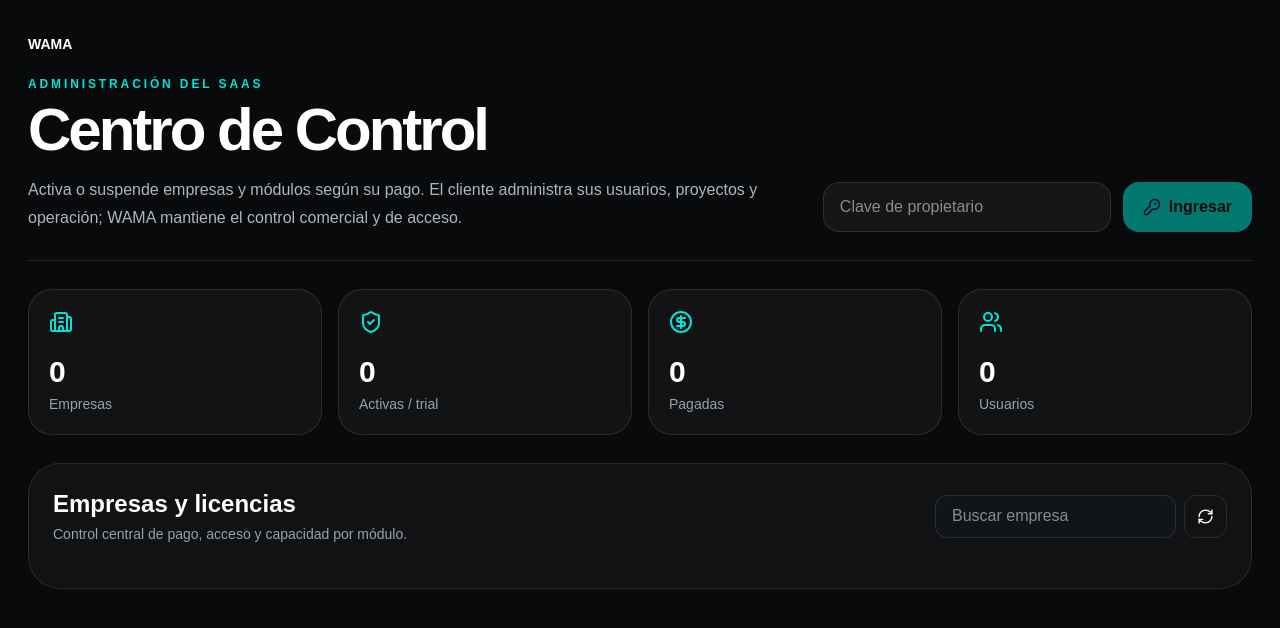
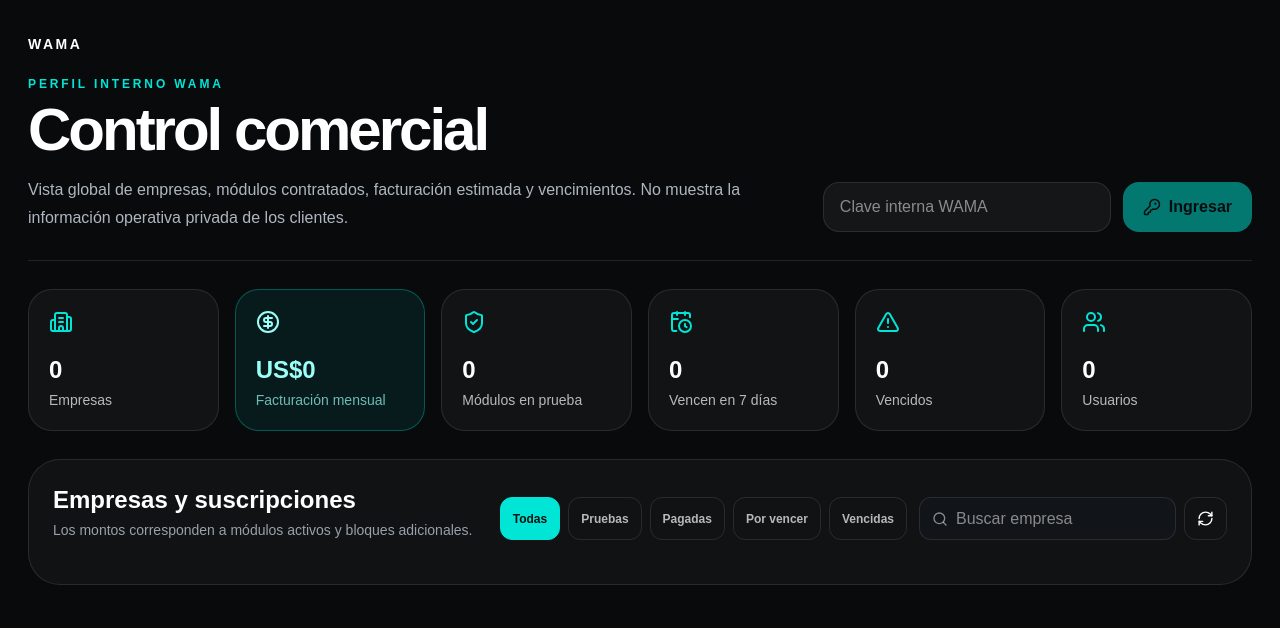
Before and after one commit to gabrielsc19-app/wama-app, a Next.js app: page /admin/control in a window 1280 px wide. Shown: the top 628 px of the page. Built offline with nearby package versions, Linux system fonts and the light colour scheme.

Commit message:
Crear perfil interno de control comercial

```diff
--- a/app/admin/control/page.tsx
+++ b/app/admin/control/page.tsx
@@ -1,23 +1,53 @@
 "use client";
 
+import Link from "next/link";
 import { useCallback, useEffect, useMemo, useState } from "react";
-import Link from "next/link";
-import { Building2, CircleDollarSign, KeyRound, RefreshCw, ShieldCheck, Users } from "lucide-react";
+import { AlertTriangle, Building2, CalendarClock, CheckCircle2, CircleDollarSign, KeyRound, RefreshCw, Search, ShieldCheck, Users } from "lucide-react";
 
-type License = { id: string; status: string; includedSeats: number; extraSeatBlocks: number; extraBlockSize: number; capacity: number; renewsAt: string | null; moduleKey?: string; moduleName?: string };
-type Tenant = { id: string; name: string; code?: string | null; status: string; billing_status: string; billing_period: string; trial_ends_at?: string | null; paid_until?: string | null; suspended_at?: string | null; suspension_reason?: string | null; created_at: string; userCount: number; licenses: License[] };
+type License = {
+  id: string; status: string; includedSeats: number; extraSeatBlocks: number; extraBlockSize: number;
+  capacity: number; unitPriceUsd: number; extraBlockPriceUsd: number; monthlyTotalUsd: number;
+  startsAt: string | null; renewsAt: string | null; moduleKey?: string; moduleName?: string;
+};
+
+type Tenant = {
+  id: string; name: string; code?: string | null; status: string; billing_status: string;
+  billing_period: string; trial_ends_at?: string | null; paid_until?: string | null;
+  suspended_at?: string | null; suspension_reason?: string | null; created_at: string;
+  userCount: number; licenses: License[];
+};
+
+type Filter = "all" | "trial" | "paid" | "expiring" | "expired";
 
 const badge: Record<string, string> = {
   trial: "border-cyan-300/30 bg-cyan-300/10 text-cyan-100",
   active: "border-emerald-300/30 bg-emerald-300/10 text-emerald-100",
   paid: "border-emerald-300/30 bg-emerald-300/10 text-emerald-100",
-  past_due: "border-amber-300/30 bg-amber-300/10 text-amber-100",
+  pending: "border-amber-300/30 bg-amber-300/10 text-amber-100",
+  past_due: "border-red-300/30 bg-red-300/10 text-red-100",
   suspended: "border-red-300/30 bg-red-300/10 text-red-100",
   cancelled: "border-white/15 bg-white/5 text-white/60",
 };
 
-function dateInputValue(days = 30) {
-  const date = new Date(); date.setDate(date.getDate() + days); return date.toISOString().slice(0, 10);
+const usd = new Intl.NumberFormat("es-CL", { style: "currency", currency: "USD", maximumFractionDigits: 0 });
+const date = new Intl.DateTimeFormat("es-CL", { day: "2-digit", month: "short", year: "numeric" });
+
+function daysUntil(value?: string | null) {
+  if (!value) return null;
+  return Math.ceil((new Date(value).getTime() - Date.now()) / 86_400_000);
+}
+
+function tenantExpiry(tenant: Tenant) {
+  const dates = tenant.licenses.map((license) => license.renewsAt).filter(Boolean) as string[];
+  if (!dates.length && tenant.trial_ends_at) dates.push(tenant.trial_ends_at);
+  if (!dates.length && tenant.paid_until) dates.push(tenant.paid_until);
+  return dates.sort((a, b) => new Date(a).getTime() - new Date(b).getTime())[0] || null;
+}
+
+function monthlyRevenue(tenant: Tenant) {
+  return tenant.licenses
+    .filter((license) => license.status === "active")
+    .reduce((sum, license) => sum + license.monthlyTotalUsd, 0);
 }
 
 export default function WamaControlCenter() {
@@ -26,7 +56,8 @@ export default function WamaControlCenter() {
   const [loading, setLoading] = useState(false);
   const [error, setError] = useState("");
   const [query, setQuery] = useState("");
-  const [paidUntil, setPaidUntil] = useState(dateInputValue());
+  const [filter, setFilter] = useState<Filter>("all");
+  const [paymentDates, setPaymentDates] = useState<Record<string, string>>({});
 
   useEffect(() => { setSecret(sessionStorage.getItem("wamaOwnerSecret") || ""); }, []);
 
@@ -37,7 +68,8 @@ export default function WamaControlCenter() {
       const response = await fetch("/api/platform/tenants", { headers: { "x-wama-owner-secret": value }, cache: "no-store" });
       const data = await response.json();
       if (!response.ok) throw new Error(data.error || "No se pudieron cargar las empresas.");
-      setTenants(data.tenants || []); sessionStorage.setItem("wamaOwnerSecret", value);
+      setTenants(data.tenants || []);
+      sessionStorage.setItem("wamaOwnerSecret", value);
     } catch (caught) { setError(caught instanceof Error ? caught.message : "Error inesperado."); }
     finally { setLoading(false); }
   }, [secret]);
@@ -45,50 +77,110 @@ export default function WamaControlCenter() {
   async function action(tenantId: string, body: Record<string, unknown>) {
     setLoading(true); setError("");
     try {
-      const response = await fetch("/api/platform/tenants", { method: "PATCH", headers: { "Content-Type": "application/json", "x-wama-owner-secret": secret }, body: JSON.stringify({ tenantId, ...body }) });
+      const response = await fetch("/api/platform/tenants", {
+        method: "PATCH", headers: { "Content-Type": "application/json", "x-wama-owner-secret": secret },
+        body: JSON.stringify({ tenantId, ...body }),
+      });
       const data = await response.json();
       if (!response.ok) throw new Error(data.error || "No se pudo aplicar el cambio.");
       await load();
     } catch (caught) { setError(caught instanceof Error ? caught.message : "Error inesperado."); setLoading(false); }
   }
 
-  const filtered = tenants.filter((tenant) => `${tenant.name} ${tenant.code || ""}`.toLowerCase().includes(query.toLowerCase()));
-  const stats = useMemo(() => ({
-    companies: tenants.length,
-    active: tenants.filter((tenant) => ["active", "trial"].includes(tenant.status)).length,
-    paid: tenants.filter((tenant) => tenant.billing_status === "paid").length,
-    users: tenants.reduce((sum, tenant) => sum + tenant.userCount, 0),
-  }), [tenants]);
+  const stats = useMemo(() => {
+    const licenses = tenants.flatMap((tenant) => tenant.licenses);
+    return {
+      companies: tenants.length,
+      monthly: tenants.reduce((sum, tenant) => sum + monthlyRevenue(tenant), 0),
+      trials: licenses.filter((license) => license.status === "trial").length,
+      expiring: licenses.filter((license) => { const days = daysUntil(license.renewsAt); return days !== null && days >= 0 && days <= 7; }).length,
+      expired: licenses.filter((license) => { const days = daysUntil(license.renewsAt); return days !== null && days < 0 && license.status !== "cancelled"; }).length,
+      users: tenants.reduce((sum, tenant) => sum + tenant.userCount, 0),
+    };
+  }, [tenants]);
+
+  const filtered = useMemo(() => tenants.filter((tenant) => {
+    const matchesSearch = `${tenant.name} ${tenant.code || ""}`.toLowerCase().includes(query.trim().toLowerCase());
+    const expiryDays = daysUntil(tenantExpiry(tenant));
+    const matchesFilter = filter === "all"
+      || (filter === "trial" && tenant.licenses.some((license) => license.status === "trial"))
+      || (filter === "paid" && tenant.billing_status === "paid")
+      || (filter === "expiring" && expiryDays !== null && expiryDays >= 0 && expiryDays <= 7)
+      || (filter === "expired" && expiryDays !== null && expiryDays < 0);
+    return matchesSearch && matchesFilter;
+  }), [tenants, query, filter]);
 
   return <main className="min-h-screen bg-[#080A0C] px-4 py-8 text-white sm:px-7">
     <div className="mx-auto max-w-[1500px]">
       <header className="flex flex-col gap-5 border-b border-white/10 pb-7 lg:flex-row lg:items-end lg:justify-between">
-        <div><Link href="/" className="text-sm font-black text-[#00E5D6]">WAMA</Link><p className="mt-5 text-xs font-black uppercase tracking-[.24em] text-[#00E5D6]">Administración del SaaS</p><h1 className="mt-2 text-4xl font-black tracking-[-.05em] sm:text-6xl">Centro de Control</h1><p className="mt-4 max-w-3xl leading-7 text-[#AEB6BF]">Activa o suspende empresas y módulos según su pago. El cliente administra sus usuarios, proyectos y operación; WAMA mantiene el control comercial y de acceso.</p></div>
-        <div className="flex flex-col gap-3 sm:flex-row"><input type="password" value={secret} onChange={(e) => setSecret(e.target.value)} placeholder="Clave de propietario" className="min-w-72 rounded-2xl border border-white/10 bg-white/[.05] px-4 py-3 outline-none focus:border-[#00E5D6]"/><button onClick={() => load()} disabled={loading || !secret} className="inline-flex items-center justify-center gap-2 rounded-2xl bg-[#00E5D6] px-5 py-3 font-black text-[#071011] disabled:opacity-50"><KeyRound size={18}/>{loading ? "Cargando…" : "Ingresar"}</button></div>
+        <div>
+          <Link href="/" className="text-sm font-black tracking-[.18em] text-[#00E5D6]">WAMA</Link>
+          <p className="mt-5 text-xs font-black uppercase tracking-[.24em] text-[#00E5D6]">Perfil interno WAMA</p>
+          <h1 className="mt-2 text-4xl font-black tracking-[-.05em] sm:text-6xl">Control comercial</h1>
+          <p className="mt-4 max-w-3xl leading-7 text-[#AEB6BF]">Vista global de empresas, módulos contratados, facturación estimada y vencimientos. No muestra la información operativa privada de los clientes.</p>
+        </div>
+        <div className="flex flex-col gap-3 sm:flex-row">
+          <input type="password" value={secret} onChange={(event) => setSecret(event.target.value)} onKeyDown={(event) => { if (event.key === "Enter") void load(); }} placeholder="Clave interna WAMA" className="min-w-72 rounded-2xl border border-white/10 bg-white/[.05] px-4 py-3 outline-none focus:border-[#00E5D6]"/>
+          <button onClick={() => load()} disabled={loading || !secret} className="inline-flex items-center justify-center gap-2 rounded-2xl bg-[#00E5D6] px-5 py-3 font-black text-[#071011] disabled:opacity-50"><KeyRound size={18}/>{loading ? "Cargando…" : "Ingresar"}</button>
+        </div>
       </header>
 
       {error && <p className="mt-5 rounded-2xl border border-red-300/20 bg-red-500/10 p-4 text-red-100">{error}</p>}
 
-      <section className="mt-7 grid gap-4 sm:grid-cols-2 xl:grid-cols-4">
-        <Stat icon={<Building2/>} label="Empresas" value={stats.companies}/><Stat icon={<ShieldCheck/>} label="Activas / trial" value={stats.active}/><Stat icon={<CircleDollarSign/>} label="Pagadas" value={stats.paid}/><Stat icon={<Users/>} label="Usuarios" value={stats.users}/>
+      <section className="mt-7 grid gap-4 sm:grid-cols-2 xl:grid-cols-6">
+        <Stat icon={<Building2/>} label="Empresas" value={String(stats.companies)}/>
+        <Stat icon={<CircleDollarSign/>} label="Facturación mensual" value={usd.format(stats.monthly)} highlight/>
+        <Stat icon={<ShieldCheck/>} label="Módulos en prueba" value={String(stats.trials)}/>
+        <Stat icon={<CalendarClock/>} label="Vencen en 7 días" value={String(stats.expiring)} warning={stats.expiring > 0}/>
+        <Stat icon={<AlertTriangle/>} label="Vencidos" value={String(stats.expired)} danger={stats.expired > 0}/>
+        <Stat icon={<Users/>} label="Usuarios" value={String(stats.users)}/>
       </section>
 
       <section className="mt-7 rounded-[2rem] border border-white/10 bg-white/[.035] p-4 sm:p-6">
-        <div className="flex flex-col gap-3 sm:flex-row sm:items-center sm:justify-between"><div><h2 className="text-2xl font-black">Empresas y licencias</h2><p className="mt-1 text-sm text-[#98A1AC]">Control central de pago, acceso y capacidad por módulo.</p></div><div className="flex gap-2"><input value={query} onChange={(e) => setQuery(e.target.value)} placeholder="Buscar empresa" className="rounded-xl border border-white/10 bg-[#111519] px-4 py-2 outline-none focus:border-[#00E5D6]"/><button onClick={() => load()} className="rounded-xl border border-white/10 p-3"><RefreshCw size={17}/></button></div></div>
+        <div className="flex flex-col gap-4 xl:flex-row xl:items-end xl:justify-between">
+          <div><h2 className="text-2xl font-black">Empresas y suscripciones</h2><p className="mt-1 text-sm text-[#98A1AC]">Los montos corresponden a módulos activos y bloques adicionales.</p></div>
+          <div className="flex flex-col gap-3 lg:flex-row">
+            <div className="flex flex-wrap gap-2">{(["all", "trial", "paid", "expiring", "expired"] as Filter[]).map((item) => <button key={item} onClick={() => setFilter(item)} className={`rounded-xl border px-3 py-2 text-xs font-black ${filter === item ? "border-[#00E5D6] bg-[#00E5D6] text-[#071011]" : "border-white/10 text-white/70"}`}>{({ all: "Todas", trial: "Pruebas", paid: "Pagadas", expiring: "Por vencer", expired: "Vencidas" } as Record<Filter, string>)[item]}</button>)}</div>
+            <div className="flex gap-2"><label className="flex items-center gap-2 rounded-xl border border-white/10 bg-[#111519] px-3"><Search size={16} className="text-white/50"/><input value={query} onChange={(event) => setQuery(event.target.value)} placeholder="Buscar empresa" className="bg-transparent py-2 outline-none"/></label><button onClick={() => load()} aria-label="Actualizar" className="rounded-xl border border-white/10 p-3"><RefreshCw size={17}/></button></div>
+          </div>
+        </div>
+
         <div className="mt-5 grid gap-4">
-          {filtered.map((tenant) => <article key={tenant.id} className="rounded-[1.6rem] border border-white/10 bg-[#0D1115] p-5">
-            <div className="flex flex-col gap-5 xl:flex-row xl:items-start xl:justify-between">
-              <div><div className="flex flex-wrap items-center gap-2"><h3 className="text-xl font-black">{tenant.name}</h3><Status value={tenant.status}/><Status value={tenant.billing_status}/></div><p className="mt-2 text-sm text-[#8F99A5]">{tenant.code || tenant.id.slice(0, 8)} · {tenant.userCount} usuarios · creada {new Date(tenant.created_at).toLocaleDateString("es-CL")}</p>{tenant.suspension_reason && <p className="mt-2 text-sm text-red-200">Motivo: {tenant.suspension_reason}</p>}</div>
-              <div className="flex flex-wrap gap-2"><input type="date" value={paidUntil} onChange={(e) => setPaidUntil(e.target.value)} className="rounded-xl border border-white/10 bg-white/5 px-3 py-2 text-sm"/><button onClick={() => action(tenant.id, { action: "mark_paid", paidUntil: new Date(`${paidUntil}T23:59:59`).toISOString() })} className="rounded-xl bg-[#00E5D6] px-4 py-2 text-sm font-black text-[#081012]">Registrar pago</button><button onClick={() => action(tenant.id, { action: "activate_tenant" })} className="rounded-xl border border-emerald-300/25 bg-emerald-300/10 px-4 py-2 text-sm font-bold text-emerald-100">Activar</button><button onClick={() => action(tenant.id, { action: "suspend_tenant", reason: "Suscripción pendiente de pago" })} className="rounded-xl border border-red-300/25 bg-red-300/10 px-4 py-2 text-sm font-bold text-red-100">Suspender</button></div>
-            </div>
-            <div className="mt-5 grid gap-3 lg:grid-cols-2 2xl:grid-cols-3">{tenant.licenses.map((license) => <div key={license.id} className="rounded-2xl border border-white/10 bg-white/[.035] p-4"><div className="flex items-center justify-between gap-3"><div><p className="font-black">{license.moduleName || license.moduleKey}</p><p className="mt-1 text-xs text-[#8F99A5]">Capacidad: {license.capacity} usuarios</p></div><Status value={license.status}/></div><div className="mt-4 flex flex-wrap gap-2"><button onClick={() => action(tenant.id, { action: "update_license", licenseId: license.id, licenseStatus: "active" })} className="rounded-lg border border-white/10 px-3 py-2 text-xs font-bold">Activar módulo</button><button onClick={() => action(tenant.id, { action: "update_license", licenseId: license.id, licenseStatus: "suspended" })} className="rounded-lg border border-white/10 px-3 py-2 text-xs font-bold">Desactivar</button><button onClick={() => action(tenant.id, { action: "update_license", licenseId: license.id, extraSeatBlocks: license.extraSeatBlocks + 1 })} className="rounded-lg border border-[#00E5D6]/30 bg-[#00E5D6]/10 px-3 py-2 text-xs font-black text-[#8EFFF6]">+10 usuarios</button></div></div>)}</div>
-          </article>)}
-          {!loading && secret && filtered.length === 0 && <p className="rounded-2xl border border-dashed border-white/15 p-10 text-center text-[#8F99A5]">No hay empresas para mostrar.</p>}
+          {filtered.map((tenant) => {
+            const expiry = tenantExpiry(tenant); const remaining = daysUntil(expiry); const revenue = monthlyRevenue(tenant);
+            const paymentDate = paymentDates[tenant.id] || new Date(Date.now() + 30 * 86_400_000).toISOString().slice(0, 10);
+            return <article key={tenant.id} className="rounded-[1.6rem] border border-white/10 bg-[#0D1115] p-5">
+              <div className="grid gap-5 xl:grid-cols-[1fr_auto]">
+                <div>
+                  <div className="flex flex-wrap items-center gap-2"><h3 className="text-xl font-black">{tenant.name}</h3><Status value={tenant.status}/><Status value={tenant.billing_status}/></div>
+                  <p className="mt-2 text-sm text-[#8F99A5]">{tenant.code || tenant.id.slice(0, 8)} · {tenant.userCount} usuarios · creada {date.format(new Date(tenant.created_at))}</p>
+                  <div className="mt-4 flex flex-wrap gap-3"><Metric label="Ingreso mensual" value={usd.format(revenue)}/><Metric label="Módulos" value={String(tenant.licenses.length)}/><Metric label="Próximo vencimiento" value={expiry ? date.format(new Date(expiry)) : "Sin fecha"} tone={remaining !== null && remaining < 0 ? "danger" : remaining !== null && remaining <= 7 ? "warning" : "normal"}/></div>
+                  {remaining !== null && <p className={`mt-3 text-sm font-bold ${remaining < 0 ? "text-red-200" : remaining <= 7 ? "text-amber-200" : "text-[#8F99A5]"}`}>{remaining < 0 ? `Vencido hace ${Math.abs(remaining)} día(s)` : `Faltan ${remaining} día(s)`}</p>}
+                  {tenant.suspension_reason && <p className="mt-2 text-sm text-red-200">Motivo: {tenant.suspension_reason}</p>}
+                </div>
+                <div className="flex flex-wrap items-start gap-2">
+                  <input type="date" value={paymentDate} onChange={(event) => setPaymentDates((current) => ({ ...current, [tenant.id]: event.target.value }))} className="rounded-xl border border-white/10 bg-white/5 px-3 py-2 text-sm"/>
+                  <button onClick={() => action(tenant.id, { action: "mark_paid", paidUntil: new Date(`${paymentDate}T23:59:59`).toISOString() })} className="rounded-xl bg-[#00E5D6] px-4 py-2 text-sm font-black text-[#081012]">Registrar pago</button>
+                  <button onClick={() => action(tenant.id, { action: "suspend_tenant", reason: "Suscripción pendiente de pago" })} className="rounded-xl border border-red-300/25 bg-red-300/10 px-4 py-2 text-sm font-bold text-red-100">Suspender</button>
+                </div>
+              </div>
+              <div className="mt-5 grid gap-3 lg:grid-cols-2 2xl:grid-cols-3">{tenant.licenses.map((license) => {
+                const licenseDays = daysUntil(license.renewsAt);
+                return <div key={license.id} className="rounded-2xl border border-white/10 bg-white/[.035] p-4">
+                  <div className="flex items-start justify-between gap-3"><div><p className="font-black">{license.moduleName || license.moduleKey}</p><p className="mt-1 text-xs text-[#8F99A5]">{license.capacity} usuarios · {license.extraSeatBlocks} bloques extra</p></div><Status value={license.status}/></div>
+                  <div className="mt-4 grid grid-cols-2 gap-2 text-sm"><div><p className="text-xs text-white/45">Valor mensual</p><p className="mt-1 font-black">{usd.format(license.monthlyTotalUsd)}</p></div><div><p className="text-xs text-white/45">Vencimiento</p><p className={`mt-1 font-black ${licenseDays !== null && licenseDays < 0 ? "text-red-200" : licenseDays !== null && licenseDays <= 7 ? "text-amber-200" : ""}`}>{license.renewsAt ? date.format(new Date(license.renewsAt)) : "Sin fecha"}</p></div></div>
+                  <div className="mt-4 flex flex-wrap gap-2"><button onClick={() => action(tenant.id, { action: "update_license", licenseId: license.id, licenseStatus: "active" })} className="rounded-lg border border-emerald-300/20 px-3 py-2 text-xs font-bold text-emerald-100">Activar</button><button onClick={() => action(tenant.id, { action: "update_license", licenseId: license.id, licenseStatus: "suspended" })} className="rounded-lg border border-white/10 px-3 py-2 text-xs font-bold">Desactivar</button><button onClick={() => action(tenant.id, { action: "update_license", licenseId: license.id, extraSeatBlocks: license.extraSeatBlocks + 1 })} className="rounded-lg border border-[#00E5D6]/30 bg-[#00E5D6]/10 px-3 py-2 text-xs font-black text-[#8EFFF6]">+10 usuarios</button></div>
+                </div>;
+              })}</div>
+            </article>;
+          })}
+          {!loading && secret && filtered.length === 0 && <p className="rounded-2xl border border-dashed border-white/15 p-10 text-center text-[#8F99A5]">No hay empresas que coincidan con el filtro.</p>}
         </div>
       </section>
     </div>
   </main>;
 }
 
-function Status({ value }: { value: string }) { return <span className={`rounded-full border px-2.5 py-1 text-[11px] font-black uppercase tracking-wide ${badge[value] || badge.cancelled}`}>{value.replace("_", " ")}</span>; }
-function Stat({ icon, label, value }: { icon: React.ReactNode; label: string; value: number }) { return <div className="rounded-3xl border border-white/10 bg-white/[.04] p-5"><div className="text-[#00E5D6]">{icon}</div><p className="mt-5 text-3xl font-black">{value}</p><p className="mt-1 text-sm text-[#98A1AC]">{label}</p></div>; }
+function Status({ value }: { value: string }) { return <span className={`rounded-full border px-2.5 py-1 text-[11px] font-black uppercase tracking-wide ${badge[value] || badge.cancelled}`}>{value.replaceAll("_", " ")}</span>; }
+function Metric({ label, value, tone = "normal" }: { label: string; value: string; tone?: "normal" | "warning" | "danger" }) { return <div className={`min-w-36 rounded-xl border p-3 ${tone === "danger" ? "border-red-300/20 bg-red-300/5" : tone === "warning" ? "border-amber-300/20 bg-amber-300/5" : "border-white/10 bg-white/[.025]"}`}><p className="text-[11px] uppercase tracking-wide text-white/45">{label}</p><p className="mt-1 font-black">{value}</p></div>; }
+function Stat({ icon, label, value, highlight, warning, danger }: { icon: React.ReactNode; label: string; value: string; highlight?: boolean; warning?: boolean; danger?: boolean }) { const tone = danger ? "border-red-300/25 bg-red-300/[.07] text-red-100" : warning ? "border-amber-300/25 bg-amber-300/[.07] text-amber-100" : highlight ? "border-[#00E5D6]/30 bg-[#00E5D6]/[.08] text-[#9AFFF8]" : "border-white/10 bg-white/[.04]"; return <div className={`rounded-3xl border p-5 ${tone}`}><div className={danger || warning || highlight ? "" : "text-[#00E5D6]"}>{icon}</div><p className="mt-5 text-2xl font-black">{value}</p><p className="mt-1 text-sm opacity-70">{label}</p></div>; }
--- a/app/api/platform/tenants/route.ts
+++ b/app/api/platform/tenants/route.ts
@@ -30,7 +30,7 @@ export async function GET(request: Request) {
       tenantIds.length
         ? admin
             .from("wama_tenant_module_licenses")
-            .select("id,tenant_id,status,included_seats,extra_seat_blocks,extra_block_size,renews_at,wama_module_catalog(module_key,name)")
+            .select("id,tenant_id,status,included_seats,extra_seat_blocks,extra_block_size,unit_price_usd,extra_block_price_usd,starts_at,renews_at,wama_module_catalog(module_key,name)")
             .in("tenant_id", tenantIds)
         : Promise.resolve({ data: [] as unknown[] }),
     ]);
@@ -45,6 +45,10 @@ export async function GET(request: Request) {
         extraSeatBlocks: item.extra_seat_blocks,
         extraBlockSize: item.extra_block_size,
         capacity: item.included_seats + item.extra_seat_blocks * item.extra_block_size,
+        unitPriceUsd: Number(item.unit_price_usd || 0),
+        extraBlockPriceUsd: Number(item.extra_block_price_usd || 0),
+        monthlyTotalUsd: Number(item.unit_price_usd || 0) + item.extra_seat_blocks * Number(item.extra_block_price_usd || 0),
+        startsAt: item.starts_at,
         renewsAt: item.renews_at,
         moduleKey: item.wama_module_catalog?.module_key,
         moduleName: item.wama_module_catalog?.name,
```
